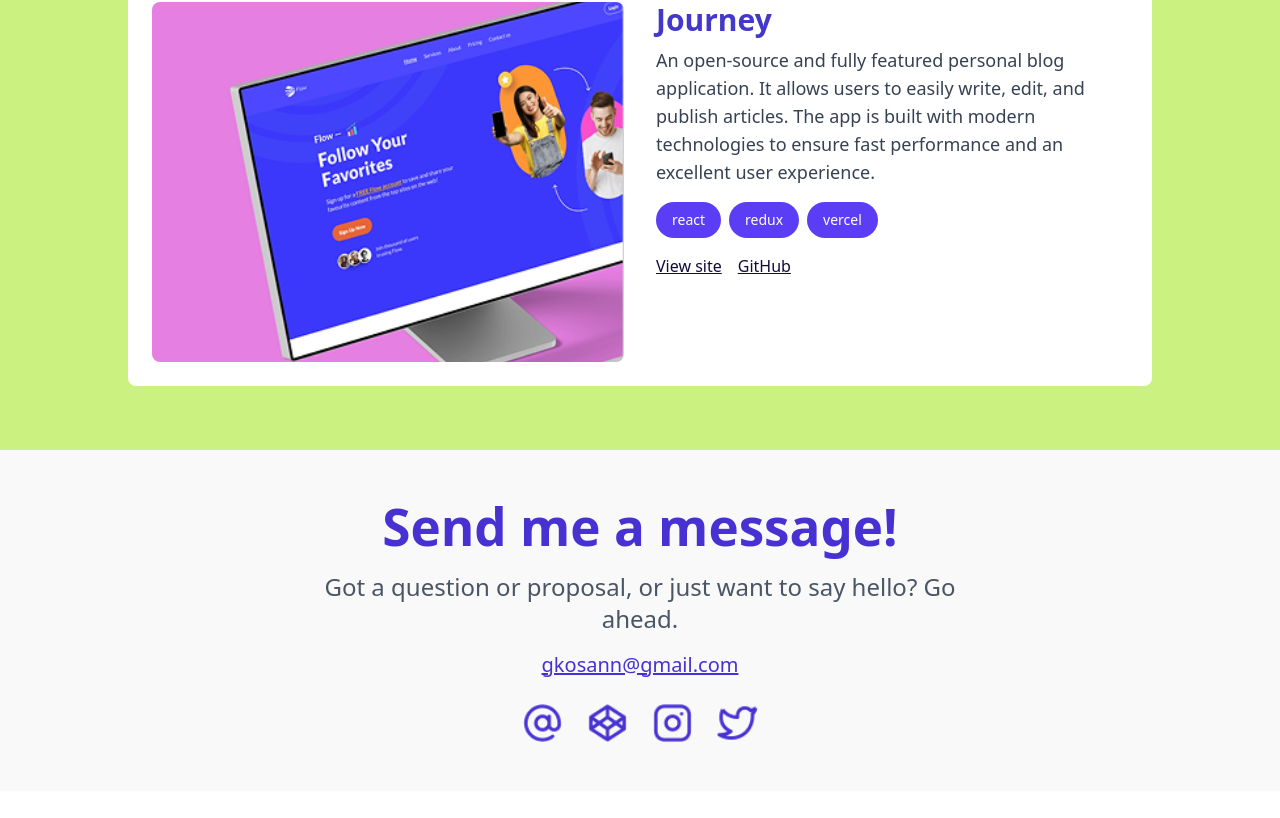
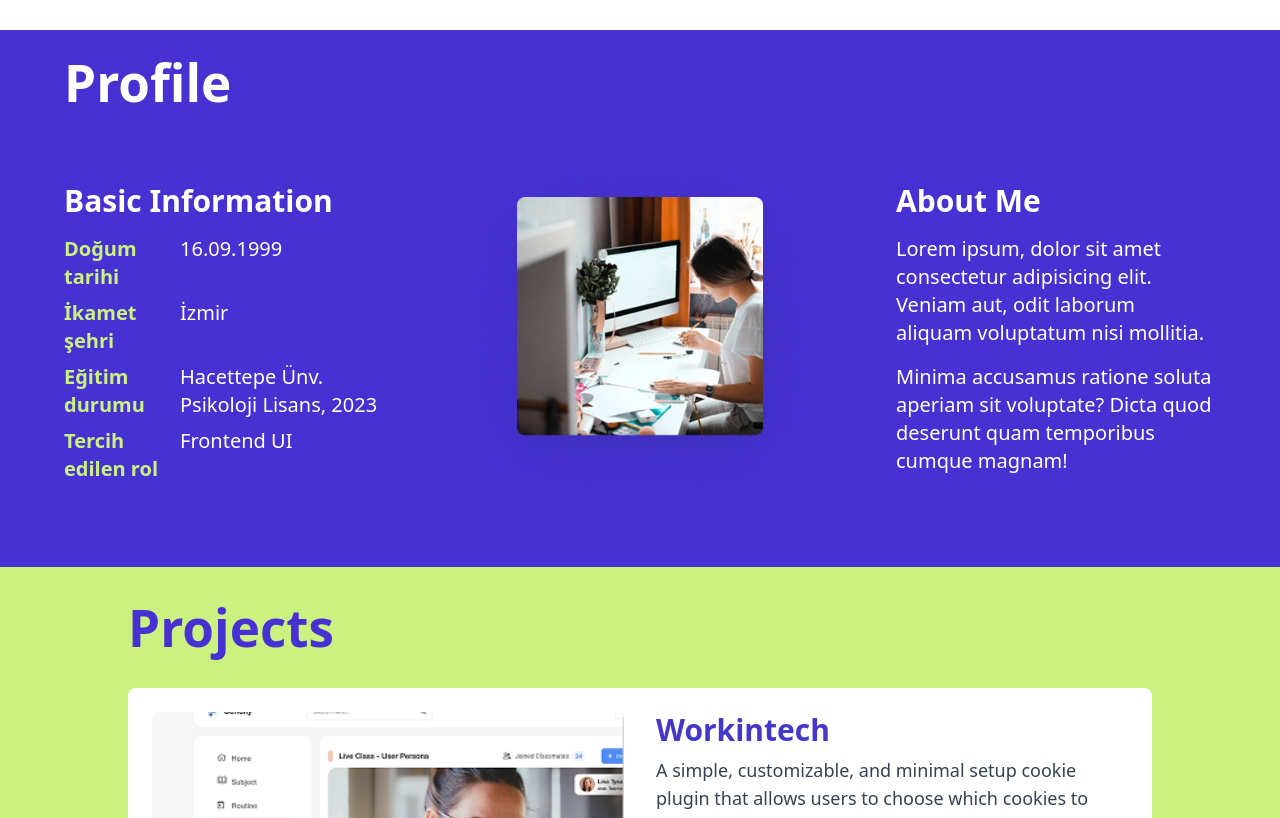
Before and after one commit to gozdekosan/s12-project, a React (Vite) app in the folder s12-challenge/: page /projects in a window 1280 px wide. Shown: the part 1382-2200 px from the top of the page. Before the commit the page ends 2173 px from the top, so only its background shows below. Built offline with nearby package versions, Linux system fonts and the light colour scheme; no server answers.

Commit message:
Tek sayfa yapısına geçildi, Router kaldırıldı

```diff
--- a/s12-challenge/src/App.jsx
+++ b/s12-challenge/src/App.jsx
@@ -1,31 +1,32 @@
-import { BrowserRouter as Router, Routes, Route } from 'react-router-dom';
+import { useState, useContext } from 'react';
+import './App.css';
 import Header from './components/Header';
 import Skills from './components/Skills';
 import Profile from './components/Profile';
 import Projects from './components/Projects';
 import Footer from './components/Footer';
+import { ThemeContext } from './context/ThemeContext.jsx';
 
 function App() {
+  const [language, setLanguage] = useState('en');
+  const { isDarkMode } = useContext(ThemeContext);
+
+  const handleLanguageToggle = () => {
+    setLanguage(language === 'en' ? 'tr' : 'en');
+  };
+
   return (
-    <Router>
-      <Routes>
-        <Route path="/" element={
-          <>
-            <Header />
-            <Skills />
-            <Profile />
-            <Footer />
-          </>
-        } />
-        <Route path="/projects" element={
-          <>
-            <Header />
-            <Projects />
-            <Footer />
-          </>
-        } />
-      </Routes>
-    </Router>
+    <div
+      className={`min-h-screen transition-colors duration-300 ${
+        isDarkMode ? 'bg-[#2B2727] text-white' : 'bg-white text-black'
+      }`}
+    >
+      <Header />
+      <Skills />
+      <Profile />
+      <Projects />
+      <Footer />
+    </div>
   );
 }
 
```
